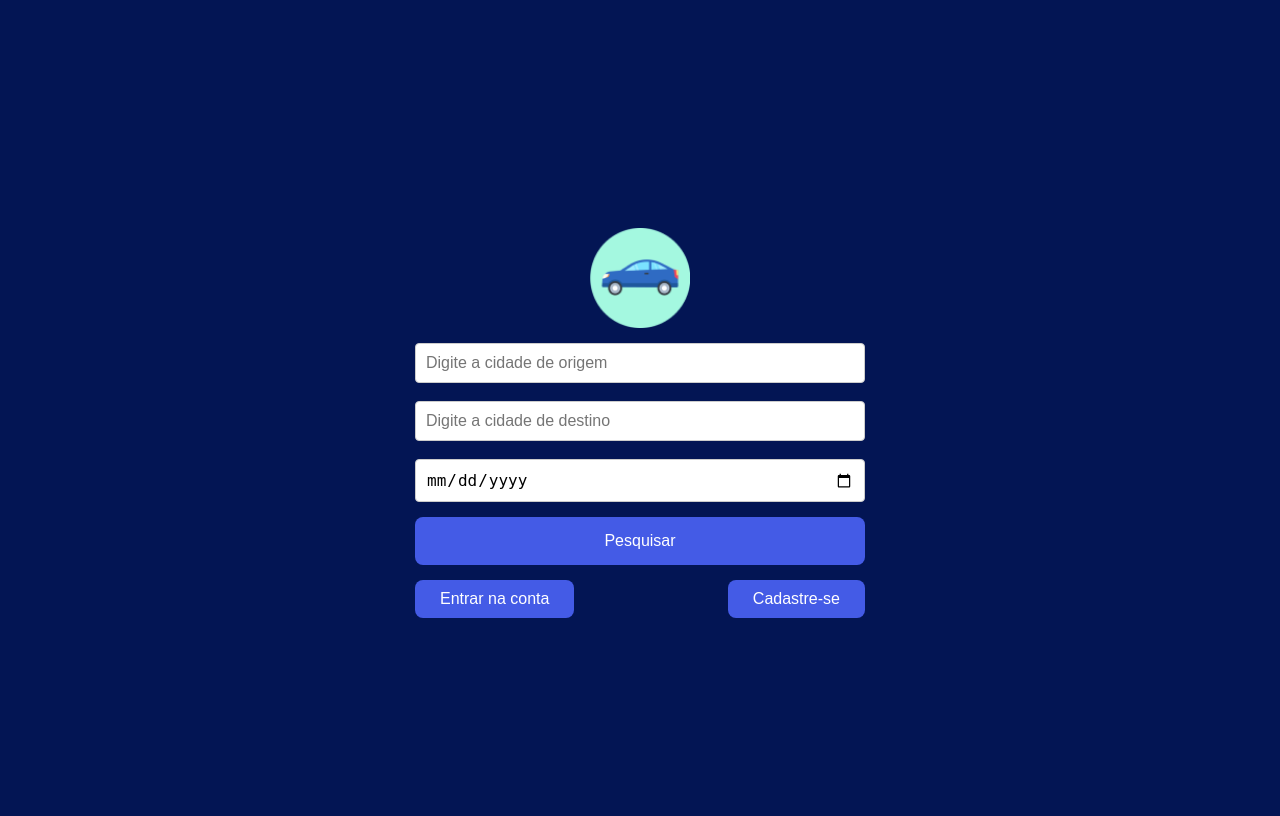
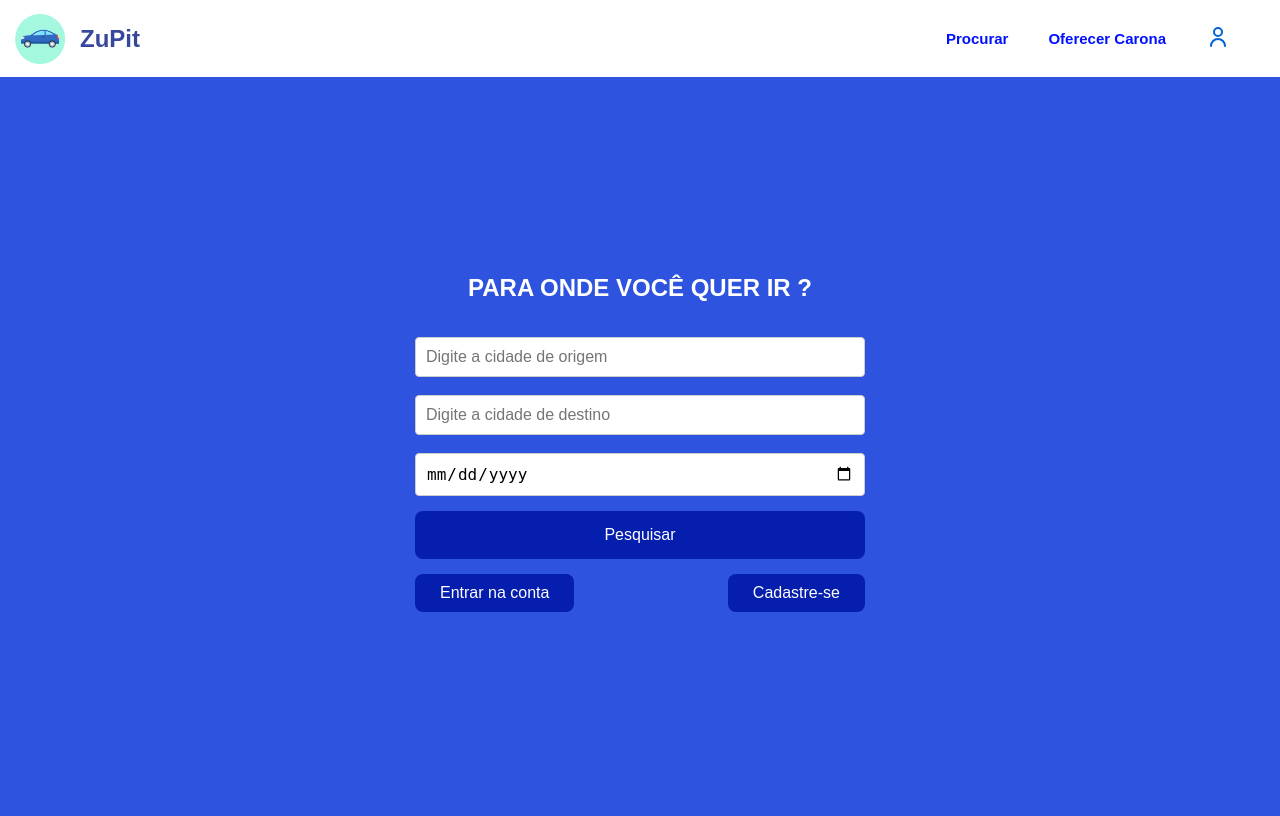
Before and after one commit to azmovi/zupit, a FastAPI app: page / in a window 1280 px wide. Run offline with FastAPI, Linux system fonts and the light colour scheme.

Commit message:
add: feature navbar

```diff
--- a/zupit/static/style.css
+++ b/zupit/static/style.css
@@ -1,5 +1,5 @@
 body {
-    background-color: rgba(3, 21, 84, 1); /* O valor alpha foi adicionado */
+    background-color: rgb(45, 83, 223); /* O valor alpha foi adicionado */
     display: flex;
     justify-content: center;
     align-items: center; /* Alinha verticalmente */
@@ -12,7 +12,7 @@ section {
     display: flex;
     flex-direction: column;
     gap: 15px;
-    padding-top: 30px;
+    padding-top: 50px;
     place-items: center;
     height: fit-content;
     width: 450px;
@@ -48,7 +48,7 @@ form {
 }
 
 .button1 {
-    background-color: #445BE6;
+    background-color: #051ead;
     border: none;
     color: white;
     padding: 10px 25px;
@@ -63,7 +63,7 @@ form {
     background-color: #667ae9;
 }
 .button2 {
-    background-color: #445BE6;
+    background-color: #051ead;
     border: none;
     color: white;
     padding: 15px 32px;
@@ -80,7 +80,7 @@ form {
 }
 
 .button3 {
-    background-color: #445BE6;
+    background-color: #051ead;
     border: none;
     color: white;
     padding: 15px 0px;
@@ -116,3 +116,100 @@ input[type="date"]::placeholder {
     color: #f10000; /* Cor do placeholder */
     font-style: italic; /* Estilo do placeholder */
 }
+
+/* navbar */
+
+.navbar {
+    background-color: #ffffff;
+    overflow: hidden;
+    display: flex;
+    flex-direction: row;
+    align-items: center;
+    justify-content: space-between;
+    position: fixed; /* Fixa a navbar no topo */
+    top: 0;
+    width: 100%;
+    z-index: 1000;
+}
+
+.navbar-logo{
+    display: flex;
+    flex-direction: row;
+    color: #37479e;
+    align-items: center;
+}
+
+.navbar-logo img {
+    padding: 5px 15px ;
+    display: inline-block;
+}
+
+.navbar-links {
+    list-style-type: none;
+    display: flex;
+    align-items: center;
+    padding-right: 30px;
+}
+
+.navbar-links li {
+    display: inline;
+}
+
+
+.navbar-links .user {
+    color: #0011ff;
+    text-decoration: none;
+    font-weight: bold;
+    padding: 9px 20px;
+    display: inline-block;
+    transition: background-color 0.5s ease;
+}
+
+
+.navbar-links a {
+    color: #0011ff;
+    text-decoration: none;
+    font-size: 15px;
+    font-weight: bold;
+    padding: 14px 20px;
+    display: inline-block;
+    transition: background-color 0.5s ease;
+}
+
+.navbar-links a:hover {
+    background-color: #1900f7;
+    color: #FFFFFF;
+}
+.navbar-links .user:hover {
+    background-color: #ffffff;
+}
+
+.content {
+    padding: 60px 20px; /* Adiciona um espaçamento para que o conteúdo não fique atrás da navbar */
+    margin-top: 50px; /* Compensa a altura da navbar */
+}
+
+/* ICON */
+
+.icon {
+    width: 24px;
+    height: 24px;
+    color: #0063d4; /* Cor do ícone */
+  }
+
+.icon-tabler {
+stroke-width: 2;
+stroke: currentColor; /* Usará a cor definida na propriedade CSS 'color' */
+}
+
+/* Responsividade */
+@media screen and (max-width: 600px) {
+    .navbar-links {
+        float: none;
+        text-align: center;
+    }
+    .navbar-links li {
+        display: block;
+        margin: 0;
+    }
+}
--- a/zupit/templates/create-driver.html
+++ b/zupit/templates/create-driver.html
@@ -13,6 +13,7 @@
 </head>
 <body>
     <section class="">
+        {% include 'navbar.html' %}
         <h1>Cadastro de Caroneiro</h1>
         <form method="POST" action="/drivers">
             <input type="hidden" id="id" value="{{  user.id }}"/>
--- a/zupit/templates/index.html
+++ b/zupit/templates/index.html
@@ -7,8 +7,11 @@
     <link rel="stylesheet" href="http://localhost:8000/static/style.css">
 </head>
 <body>
-    <section>
-        <img src="http://localhost:8000/static/assets/logo.png" alt="Logo" width="100" height="100">
+    <section id="pesquisa">
+        {% include 'navbar.html' %}
+        <h1>
+            PARA ONDE VOCÊ QUER IR ?
+        </h1>
         <form action="/get-travels" method="GET">
 
             <input type="text" id="leaving" name="leaving" placeholder="Digite a cidade de origem" required><br><br>
--- a/zupit/templates/main.html
+++ b/zupit/templates/main.html
@@ -7,6 +7,8 @@
     <link rel="stylesheet" href="http://localhost:8000/static/style.css">
 </head>
 <body>
+    <section>
+        {% include 'navbar.html' %}
         <h1>Perfil do Usuário</h1>
         <p><strong>Nome:</strong> {{ user.name }}</p>
         <p><strong>Email:</strong> {{ user.email }}</p>
@@ -14,5 +16,6 @@
 
         <a href="/offer">Oferecer Carona</a>
         <a href="/logoff">Sair</a>
+    </section>
 </body>
 </html>
--- /dev/null
+++ b/zupit/templates/navbar.html
@@ -0,0 +1,30 @@
+<!DOCTYPE html>
+<html lang="pt-BR">
+<head>
+    <meta charset="UTF-8">
+    <meta name="viewport" content="width=device-width, initial-scale=1.0">
+    <title>Navbar</title>
+    <link rel="stylesheet" href="http://localhost:8000/static/style.css">
+</head>
+<body>
+    <nav class="navbar">
+        <div class="navbar-logo">
+            <img src="http://localhost:8000/static/assets/logo.png" alt="Logo" width="50" height="50">
+            <h2>ZuPit</h2>
+        </div>
+        <ul class="navbar-links">
+            <li><a href="http://localhost:8000">Procurar</a></li>
+            <li><a href="http://localhost:8000/create-driver">Oferecer Carona</a></li>
+            <li>
+                <a class="user" href="http://localhost:8000/main">
+                    <svg xmlns="http://www.w3.org/2000/svg" class="icon icon-tabler icon-tabler-user" viewBox="0 0 24 24" stroke-width="2" stroke="currentColor" fill="none" stroke-linecap="round" stroke-linejoin="round">
+                        <path stroke="none" d="M0 0h24v24H0z" fill="none"/>
+                        <circle cx="12" cy="7" r="4" />
+                        <path d="M5 21a7 7 0 0 1 14 0" />
+                    </svg>
+                </a>
+            </li>
+        </ul>
+    </nav>
+</body>
+</html>
--- a/zupit/templates/sign-in.html
+++ b/zupit/templates/sign-in.html
@@ -8,6 +8,7 @@
 </head>
 <body>
     <section class="">
+        {% include 'navbar.html' %}
         <h1>LOGIN</h1>
         <form action="/users/confirm-user" method="GET">
             <input type="email" id="email" placeholder="E-mail" name="email" required><br><br>
--- a/zupit/templates/sign-up.html
+++ b/zupit/templates/sign-up.html
@@ -13,6 +13,7 @@
 </head>
 <body>
     <section class="">
+        {% include 'navbar.html' %}
         <h1>FAÇA SEU CADASTRO</h1>
         <form method="POST" action="/users">
             <input type="text" id="name" placeholder="Nome Completo" name="name" required><br><br>
```
Lines whose indentation alone changed are shown as unchanged.
